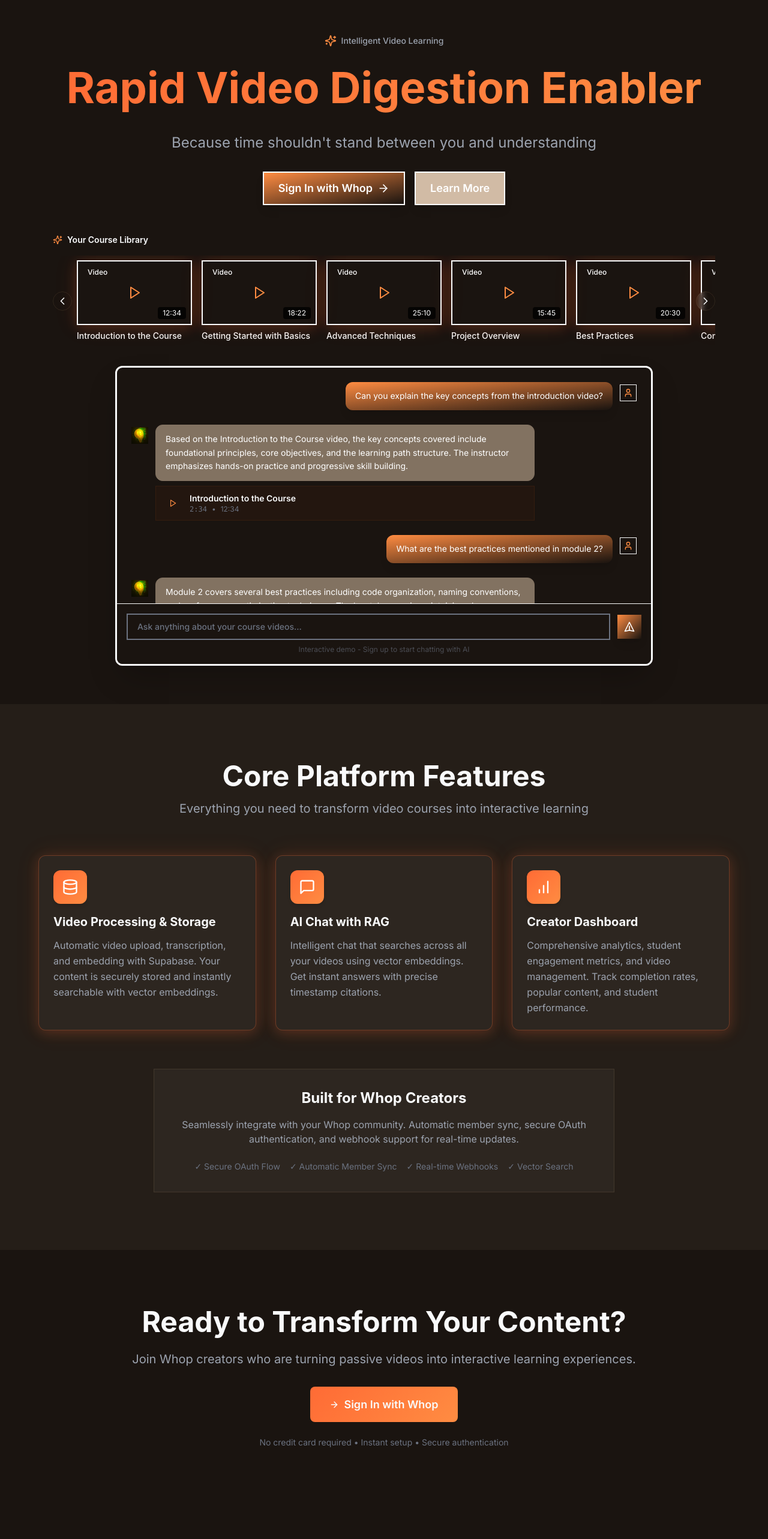
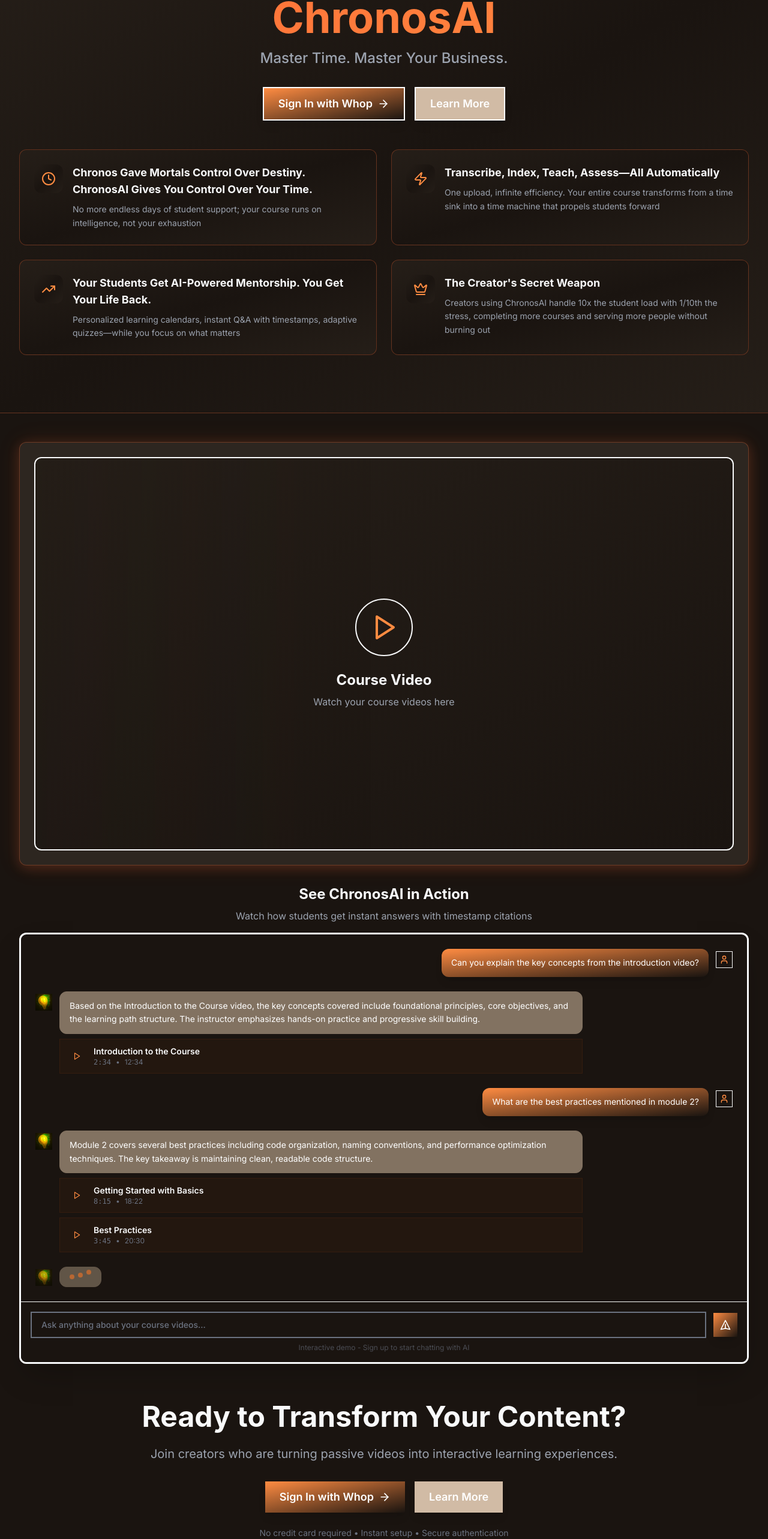
Before and after one commit to Agentic-Person/ChronosAI-Whop-App, a Next.js app: page / in a window 1280 px wide. Shown: the part 71-2637 px from the top of the page at 60% size. Before the commit the page ends 2582 px from the top, so only its background shows below. Built offline with nearby package versions, Linux system fonts and the light colour scheme.

Commit message:
Complete landing page overhaul: hero section with new slogan, 4 benefit cards, full-width video + AI chat demo layout, remove header on landing page

```diff
--- a/app/layout.tsx
+++ b/app/layout.tsx
@@ -3,6 +3,7 @@
 import "./globals.css";
 import { Toaster } from "react-hot-toast";
 import { TopNavigation } from "@/components/layout/TopNavigation";
+import { ConditionalNavigation } from "@/components/layout/ConditionalNavigation";
 
 const inter = Inter({ subsets: ["latin"] });
 
@@ -23,8 +24,8 @@
   return (
     <html lang="en">
       <body className={inter.className}>
-        {/* Global Navigation - appears on all pages */}
-        <TopNavigation user={user} />
+        {/* Global Navigation - appears on all pages except landing */}
+        <ConditionalNavigation user={user} />
 
         {children}
         <Toaster position="top-right" />
--- a/app/page.tsx
+++ b/app/page.tsx
@@ -3,43 +3,45 @@
 import React from 'react';
 import Link from 'next/link';
 import { motion } from 'framer-motion';
-import { Database, MessageSquare, BarChart, ArrowRight, Sparkles } from 'lucide-react';
-import { Button } from '@/components/ui/Button';
+import { ArrowRight, Play, Clock, Zap, TrendingUp, Crown } from 'lucide-react';
 import { Card } from '@/components/ui/Card';
-import { VideoCarousel } from '@/components/chat/VideoCarousel';
 import { StaticChatPreview } from '@/components/chat/StaticChatPreview';
 
 export default function LandingPage() {
-  // Core features - only 3 essential features
-  const features = [
+  const benefits = [
     {
-      icon: Database,
-      title: 'Video Processing & Storage',
-      description: 'Automatic video upload, transcription, and embedding with Supabase. Your content is securely stored and instantly searchable with vector embeddings.',
+      icon: Clock,
+      title: 'Chronos Gave Mortals Control Over Destiny. ChronosAI Gives You Control Over Your Time.',
+      description: 'No more endless days of student support; your course runs on intelligence, not your exhaustion',
     },
     {
-      icon: MessageSquare,
-      title: 'AI Chat with RAG',
-      description: 'Intelligent chat that searches across all your videos using vector embeddings. Get instant answers with precise timestamp citations.',
+      icon: Zap,
+      title: 'Transcribe, Index, Teach, Assess—All Automatically',
+      description: 'One upload, infinite efficiency. Your entire course transforms from a time sink into a time machine that propels students forward',
     },
     {
-      icon: BarChart,
-      title: 'Creator Dashboard',
-      description: 'Comprehensive analytics, student engagement metrics, and video management. Track completion rates, popular content, and student performance.',
+      icon: TrendingUp,
+      title: 'Your Students Get AI-Powered Mentorship. You Get Your Life Back.',
+      description: 'Personalized learning calendars, instant Q&A with timestamps, adaptive quizzes—while you focus on what matters',
+    },
+    {
+      icon: Crown,
+      title: 'The Creator\'s Secret Weapon',
+      description: 'Creators using ChronosAI handle 10x the student load with 1/10th the stress, completing more courses and serving more people without burning out',
     },
   ];
 
   return (
     <div className="min-h-screen bg-bg-app">
-      {/* Hero Section - ChatGPT Style Clean & Centered */}
-      <section className="relative overflow-hidden py-12 md:py-16">
-        {/* Subtle background effects */}
-        <div className="absolute inset-0">
-          <div className="absolute top-20 left-10 w-72 h-72 bg-accent-orange/5 rounded-full blur-3xl" />
-          <div className="absolute bottom-20 right-10 w-96 h-96 bg-accent-orange/5 rounded-full blur-3xl" />
+      {/* Hero Section */}
+      <div className="relative overflow-hidden bg-gradient-to-br from-bg-sidebar via-bg-app to-bg-sidebar border-b border-border-primary">
+        {/* Background Effects */}
+        <div className="absolute inset-0 opacity-20">
+          <div className="absolute top-0 left-1/4 w-96 h-96 bg-accent-orange/10 rounded-full blur-3xl" />
+          <div className="absolute bottom-0 right-1/4 w-96 h-96 bg-accent-purple/10 rounded-full blur-3xl" />
         </div>
 
-        <div className="relative max-w-6xl mx-auto px-6">
+        <div className="relative max-w-7xl mx-auto px-4 sm:px-6 lg:px-8 py-12 md:py-16">
           {/* Title and Slogan */}
           <motion.div
             initial={{ opacity: 0, y: 20 }}
@@ -47,144 +49,145 @@
             transition={{ duration: 0.6 }}
             className="text-center mb-12"
           >
-            {/* Simple Tagline */}
-            <div className="flex items-center justify-center gap-2 mb-6">
-              <Sparkles className="w-5 h-5 text-accent-orange" />
-              <span className="text-sm font-medium text-text-secondary">Intelligent Video Learning</span>
-            </div>
-
-            <h1 className="text-4xl md:text-6xl lg:text-7xl font-bold mb-8 text-gradient px-4 py-2">
-              Rapid Video Digestion Enabler
+            <h1 className="text-5xl md:text-6xl lg:text-7xl font-bold mb-4 text-gradient">
+              ChronosAI
             </h1>
-
-            <p className="text-xl md:text-2xl text-text-secondary mb-8 max-w-3xl mx-auto">
-              Because time shouldn't stand between you and understanding
+            <p className="text-xl md:text-2xl text-text-secondary font-medium mb-8">
+              Master Time. Master Your Business.
             </p>
 
-            <div className="flex flex-col sm:flex-row gap-4 justify-center mb-4">
+            {/* CTA Buttons */}
+            <div className="flex flex-col sm:flex-row gap-4 justify-center">
               <a href="/api/whop/auth/login">
-                <button className="inline-flex items-center justify-center gap-2 px-6 py-3 bg-gradient-to-br from-accent-orange to-accent-orange/90 text-white rounded-lg font-semibold text-lg hover:opacity-90 transition-all shadow-lg border-2 border-white">
+                <button className="inline-flex items-center justify-center gap-2 px-6 py-3 bg-gradient-to-br from-accent-orange to-accent-orange/90 text-white rounded-lg font-semibold text-lg hover:opacity-90 transition-all shadow-lg border-2 border-white transform hover:scale-105">
                   Sign In with Whop
                   <ArrowRight className="w-5 h-5" />
                 </button>
               </a>
-              <Link href="#features">
-                <button className="inline-flex items-center justify-center gap-2 px-6 py-3 bg-[#d1bba5] text-white rounded-lg font-semibold text-lg hover:opacity-90 transition-all shadow-lg border-2 border-white">
+              <Link href="#demo">
+                <button className="inline-flex items-center justify-center gap-2 px-6 py-3 bg-[#d1bba5] text-white rounded-lg font-semibold text-lg hover:opacity-90 transition-all shadow-lg border-2 border-white transform hover:scale-105">
                   Learn More
                 </button>
               </Link>
             </div>
           </motion.div>
 
-          {/* Video Carousel - No Background */}
-          <motion.div
-            initial={{ opacity: 0, y: 20 }}
-            animate={{ opacity: 1, y: 0 }}
-            transition={{ duration: 0.6, delay: 0.2 }}
-            className="mb-8"
-          >
-            <div className="flex items-center gap-2 mb-4">
-              <Sparkles className="w-4 h-4 text-accent-orange" />
-              <h3 className="text-sm font-semibold text-text-primary">Your Course Library</h3>
-            </div>
-            <VideoCarousel />
-          </motion.div>
-
-          {/* Static Chat Preview */}
-          <motion.div
-            initial={{ opacity: 0, y: 20 }}
-            animate={{ opacity: 1, y: 0 }}
-            transition={{ duration: 0.6, delay: 0.4 }}
-            className="max-w-4xl mx-auto"
-          >
-            <StaticChatPreview className="h-[500px]" />
-          </motion.div>
-        </div>
-      </section>
-
-      {/* Learn More / Features Section */}
-      <section id="features" className="py-24 px-6 bg-bg-sidebar">
-        <div className="max-w-6xl mx-auto">
-          <div className="text-center mb-16">
-            <h2 className="text-4xl md:text-5xl font-bold mb-4">
-              Core Platform Features
-            </h2>
-            <p className="text-xl text-text-secondary">
-              Everything you need to transform video courses into interactive learning
-            </p>
-          </div>
-
-          <div className="grid grid-cols-1 md:grid-cols-3 gap-8">
-            {features.map((feature, index) => (
+          {/* Benefits Grid */}
+          <div className="grid grid-cols-1 md:grid-cols-2 gap-6 mb-8">
+            {benefits.map((benefit, index) => {
+              const Icon = benefit.icon;
+              return (
                 <motion.div
                   key={index}
                   initial={{ opacity: 0, y: 20 }}
-                whileInView={{ opacity: 1, y: 0 }}
-                transition={{ duration: 0.5, delay: index * 0.1 }}
-                viewport={{ once: true }}
+                  animate={{ opacity: 1, y: 0 }}
+                  transition={{ duration: 0.6, delay: index * 0.1 }}
+                  className="group relative bg-gradient-to-br from-bg-card/80 to-bg-app/80 backdrop-blur-sm rounded-xl p-6 border border-border-primary hover:border-accent-orange/50 transition-all duration-300 hover:shadow-lg hover:shadow-accent-orange/10"
                 >
-                <Card hover padding="lg" className="h-full border border-border-default">
-                  <div className="w-14 h-14 bg-gradient-primary rounded-xl flex items-center justify-center mb-4 shadow-md">
-                    <feature.icon className="w-7 h-7 text-white" />
+                  <div className="flex gap-4">
+                    <div className="flex-shrink-0">
+                      <div className="w-12 h-12 rounded-xl bg-gradient-to-br from-accent-orange/20 to-accent-purple/20 flex items-center justify-center group-hover:scale-110 transition-transform">
+                        <Icon className="w-6 h-6 text-accent-orange" />
                       </div>
-                  <h3 className="text-xl font-bold mb-3">{feature.title}</h3>
-                  <p className="text-text-secondary leading-relaxed">{feature.description}</p>
-                </Card>
-              </motion.div>
-            ))}
                     </div>
-
-          {/* Additional Info */}
-          <motion.div
-            initial={{ opacity: 0, y: 20 }}
-            whileInView={{ opacity: 1, y: 0 }}
-            transition={{ duration: 0.6, delay: 0.4 }}
-            viewport={{ once: true }}
-            className="mt-16 text-center"
-          >
-            <div className="max-w-3xl mx-auto bg-bg-card border border-border-default rounded-lg p-8">
-              <h3 className="text-2xl font-bold mb-4">Built for Whop Creators</h3>
-              <p className="text-text-secondary mb-6">
-                Seamlessly integrate with your Whop community. Automatic member sync,
-                secure OAuth authentication, and webhook support for real-time updates.
+                    <div className="flex-1">
+                      <h3 className="text-lg font-bold text-text-primary mb-2 group-hover:text-accent-orange transition-colors">
+                        {benefit.title}
+                      </h3>
+                      <p className="text-sm text-text-secondary leading-relaxed">
+                        {benefit.description}
                       </p>
-              <div className="flex flex-wrap justify-center gap-4 text-sm text-text-muted">
-                <span>✓ Secure OAuth Flow</span>
-                <span>✓ Automatic Member Sync</span>
-                <span>✓ Real-time Webhooks</span>
-                <span>✓ Vector Search</span>
                     </div>
                   </div>
                 </motion.div>
+              );
+            })}
           </div>
-      </section>
+        </div>
+      </div>
 
-      {/* CTA Section */}
-      <section className="py-24 px-6">
-        <div className="max-w-4xl mx-auto text-center">
+      {/* Main Content */}
+      <div id="demo" className="max-w-7xl mx-auto px-4 sm:px-6 lg:px-8 py-12">
+        {/* Video Section - Full Width */}
         <motion.div
           initial={{ opacity: 0, y: 20 }}
           whileInView={{ opacity: 1, y: 0 }}
           transition={{ duration: 0.6 }}
           viewport={{ once: true }}
+          className="mb-8"
+        >
+          <Card padding="lg" className="overflow-hidden">
+            <div className="aspect-video bg-gradient-to-br from-bg-sidebar to-bg-app rounded-xl border-2 border-accent-orange/30 flex items-center justify-center relative overflow-hidden">
+              {/* Video Placeholder Content */}
+              <div className="text-center z-10">
+                <div className="w-24 h-24 bg-accent-orange/20 rounded-full flex items-center justify-center mx-auto mb-6 border-2 border-accent-orange/40 animate-pulse">
+                  <Play className="w-12 h-12 text-accent-orange" />
+                </div>
+                <h3 className="text-2xl font-bold text-text-primary mb-2">Course Video</h3>
+                <p className="text-base text-text-secondary">
+                  Watch your course videos here
+                </p>
+              </div>
+
+              {/* Animated background */}
+              <div className="absolute inset-0 opacity-10">
+                <div className="absolute top-0 left-0 w-full h-full bg-gradient-to-r from-accent-orange/20 via-transparent to-accent-purple/20 animate-pulse"></div>
+              </div>
+            </div>
+          </Card>
+        </motion.div>
+
+        {/* AI Chat Demo - Full Width Underneath */}
+        <motion.div
+          initial={{ opacity: 0, y: 20 }}
+          whileInView={{ opacity: 1, y: 0 }}
+          transition={{ duration: 0.6, delay: 0.2 }}
+          viewport={{ once: true }}
+          className="mb-8"
+        >
+          <div className="text-center mb-4">
+            <h2 className="text-2xl font-bold text-text-primary mb-2">
+              See ChronosAI in Action
+            </h2>
+            <p className="text-text-secondary">
+              Watch how students get instant answers with timestamp citations
+            </p>
+          </div>
+          <StaticChatPreview className="w-full min-h-[600px]" />
+        </motion.div>
+
+        {/* Final CTA Section */}
+        <motion.div
+          initial={{ opacity: 0, y: 20 }}
+          whileInView={{ opacity: 1, y: 0 }}
+          transition={{ duration: 0.6 }}
+          viewport={{ once: true }}
+          className="text-center mt-16"
         >
           <h2 className="text-4xl md:text-5xl font-bold mb-6">
             Ready to Transform Your Content?
           </h2>
           <p className="text-xl text-text-secondary mb-8">
-              Join Whop creators who are turning passive videos into interactive learning experiences.
+            Join creators who are turning passive videos into interactive learning experiences.
           </p>
+          <div className="flex flex-col sm:flex-row gap-4 justify-center">
             <a href="/api/whop/auth/login">
-              <Button size="lg" icon={ArrowRight}>
+              <button className="inline-flex items-center justify-center gap-2 px-6 py-3 bg-gradient-to-br from-accent-orange to-accent-orange/90 text-white rounded-lg font-semibold text-lg hover:opacity-90 transition-all shadow-lg transform hover:scale-105">
                 Sign In with Whop
-              </Button>
+                <ArrowRight className="w-5 h-5" />
+              </button>
             </a>
+            <Link href="#demo">
+              <button className="inline-flex items-center justify-center gap-2 px-6 py-3 bg-[#d1bba5] text-white rounded-lg font-semibold text-lg hover:opacity-90 transition-all shadow-lg transform hover:scale-105">
+                Learn More
+              </button>
+            </Link>
+          </div>
           <p className="text-sm text-text-muted mt-6">
             No credit card required • Instant setup • Secure authentication
           </p>
         </motion.div>
       </div>
-      </section>
     </div>
   );
 }
--- /dev/null
+++ b/components/layout/ConditionalNavigation.tsx
@@ -0,0 +1,25 @@
+'use client';
+
+import { usePathname } from 'next/navigation';
+import { TopNavigation } from '@/components/layout/TopNavigation';
+
+export interface ConditionalNavigationProps {
+  user?: {
+    name: string;
+    avatar?: string;
+    xp: number;
+    chronos: number;
+    level?: number;
+  };
+}
+
+export function ConditionalNavigation({ user }: ConditionalNavigationProps) {
+  const pathname = usePathname();
+
+  // Don't show navigation on landing page
+  if (pathname === '/') {
+    return null;
+  }
+
+  return <TopNavigation user={user} />;
+}
```
Lines whose indentation alone changed are shown as unchanged.
